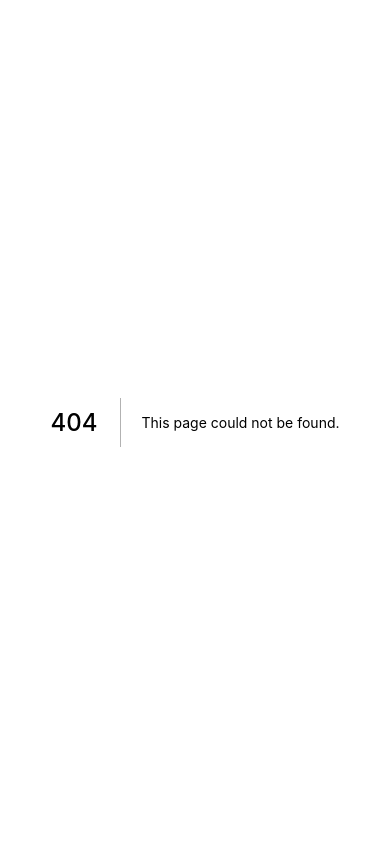
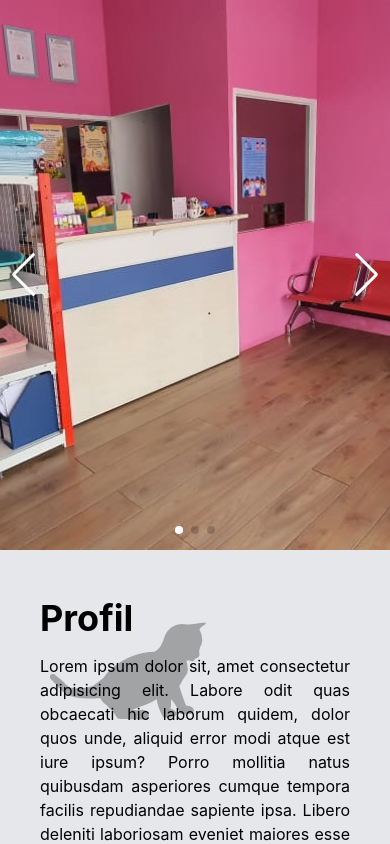
Before and after one commit to laikaklinikhewan/web-laika, a Next.js app: page /profil in a window 390 px wide. Before the commit this address had no page. Shown: the top 844 px of the page. Built offline with nearby package versions, Linux system fonts and the light colour scheme.

Commit message:
rename pages/fasilitas and pages/profil to use b indo and fix background size on mobile

```diff
--- a/components/StoreProfile.js
+++ b/components/StoreProfile.js
@@ -4,7 +4,7 @@
 const StoreProfile = () => {
   return (
     <main
-      className="bg-gray-200 bg-contain"
+      className="bg-gray-200"
       style={{ backgroundImage: "url(/assets/bck2.png)" }}
     >
       <ProfileSlider />
--- a/pages/facilities.js
+++ b/pages/fasilitas.js
@@ -15,7 +15,7 @@
 
   return (
     <main
-      className="bg-white bg-contain min-h-screen"
+      className="bg-white min-h-screen"
       style={{ backgroundImage: "url(/assets/bck2.png)" }}
     >
       <div className="py-10 md:py-20 px-4 lg:px-20 lg:flex">
```
Also changed, not shown: pages/profil.js (renamed from pages/profile.js).
